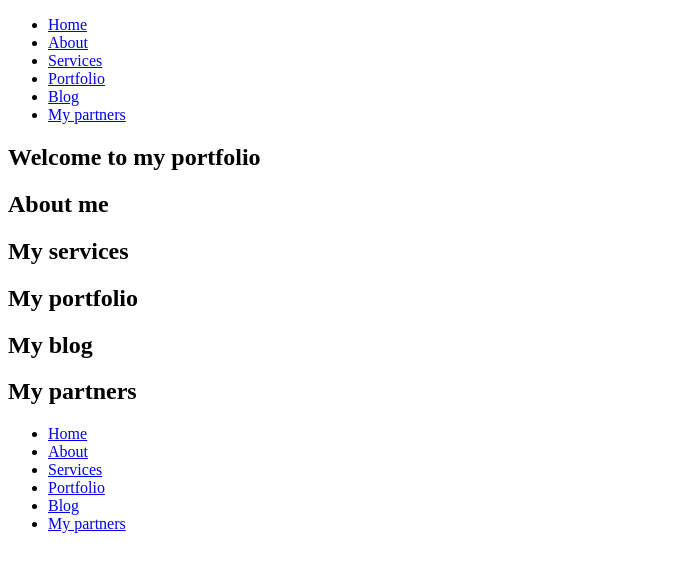
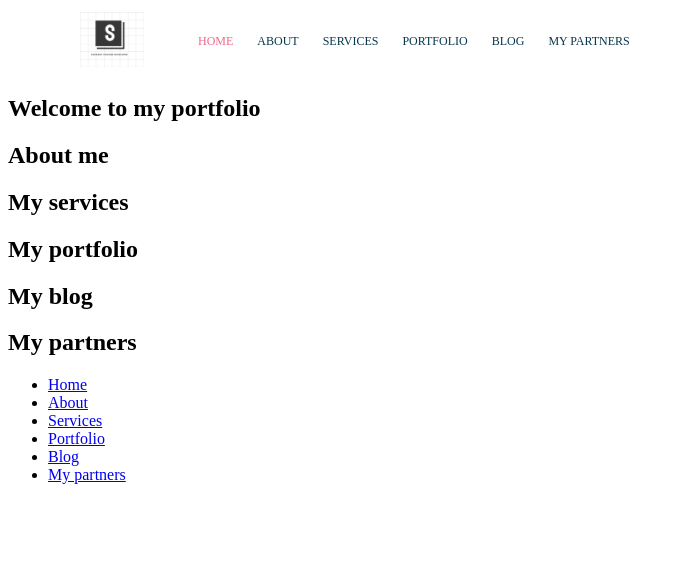
Before and after one commit to TeacherShoxrux/html-css-basic-project, a plain HTML site: page index.html in a window 1280 px wide. Shown: the whole page, without its empty margins (0-684 px from the left). Drawn offline with Linux system fonts and the light colour scheme.

Commit message:
nav menyu ready

```diff
--- /dev/null
+++ b/css/main.css
@@ -0,0 +1,37 @@
+
+.body{
+    font-family: sans-serif;
+}
+.container{
+    width: 1120px;
+    margin: 0 auto;
+}
+.header-logo{
+  display: inline-block;
+  vertical-align: middle;
+}
+.header-logo img{
+  width: 64px;
+
+}
+.main-navigation{
+    display: inline-block;
+    vertical-align: middle;
+}
+.main-navigation__item{
+    display: inline-block;
+    padding: 10px;
+    text-transform: uppercase;
+    font-size: 12px;
+    font-weight:500;
+}
+.main-navigation__item a{
+    text-decoration: none;
+    color: #05364D;
+}
+.main-navigation__item a:hover{
+    color: #efb6df;
+}
+.main-navigation__item.active a{
+    color: #ec6a8a;
+}
--- a/index.html
+++ b/index.html
@@ -2,14 +2,20 @@
 <html lang="en">
 <head>
     <title>Portfolio</title>
-    <link rel="stylesheet" href="/css/main.css">
+    <link rel="stylesheet" href="./css/main.css">
 </head>
 <body>
     <!-- Header  section-->
-    <header class="main-header">
+     <div class="container">
+      <header class="main-header">
+      <div class="header-logo">
+         <a href="index.html">
+          <img src="./images/logo.png" alt="Logo">
+         </a>
+      </div>
         <nav class="main-navigation">
-            <ul class="main-navigation__items">
-                <li class="main-navigation__item"><a href="#">Home</a></li>
+            <ul class="main-navigation__items ">
+                <li class="main-navigation__item active"><a href="#">Home</a></li>
                 <li class="main-navigation__item"><a href="#">About</a></li>
                 <li class="main-navigation__item"><a href="#">Services</a></li>
                 <li class="main-navigation__item"><a href="#">Portfolio</a></li>
@@ -19,6 +25,8 @@
             </ul>
         </nav>
     </header>
+     </div>
+
     <!-- Main section-->
      <section>
         <h1>
```
Also changed, not shown: main.html (added, +22 -0 lines), images/logo.png (added), images/my-pic.jpg (added).
